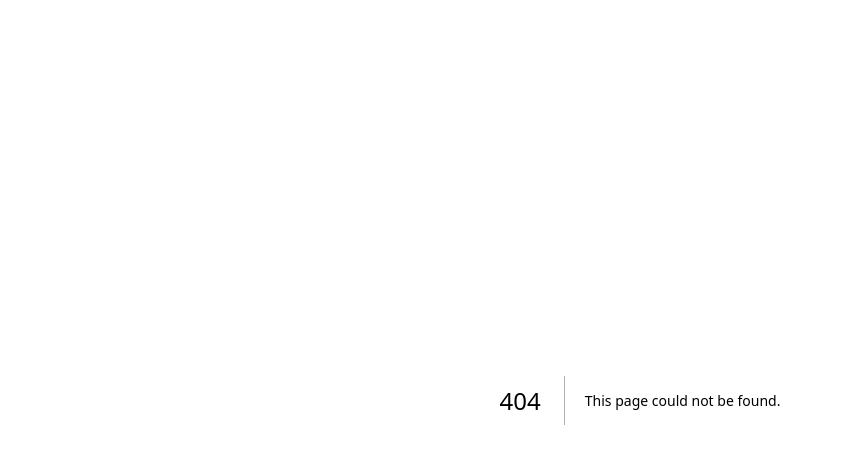
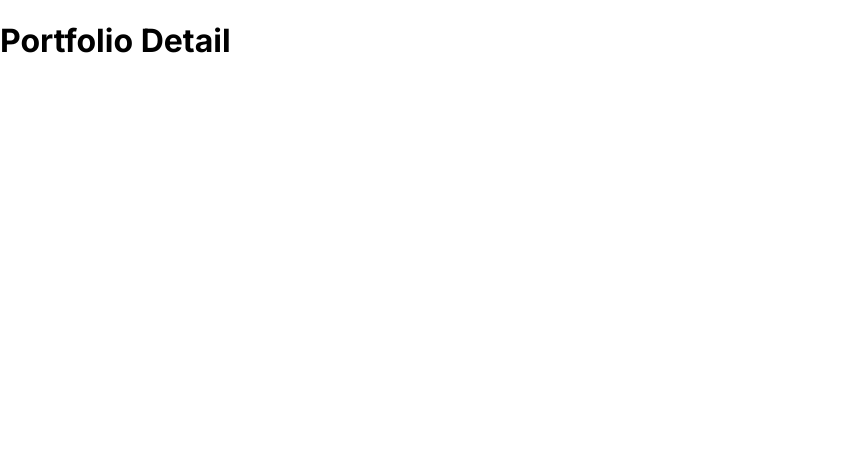
Before and after one commit to KHashimoto3/My_Portfolio, a Next.js app in the folder front/: page /portfolio in a window 1280 px wide. Before the commit this address had no page. Shown: the top 464 px of the page, without its empty margins (0-841 px from the left). Built offline with nearby package versions, Linux system fonts and the light colour scheme.

Commit message:
ポートフォリオの詳細画面のページを仮で作成した。

```diff
--- /dev/null
+++ b/front/src/app/portfolio/page.tsx
@@ -0,0 +1,3 @@
+export default function Portfolio() {
+  return <h1>Portfolio Detail</h1>;
+}
```
